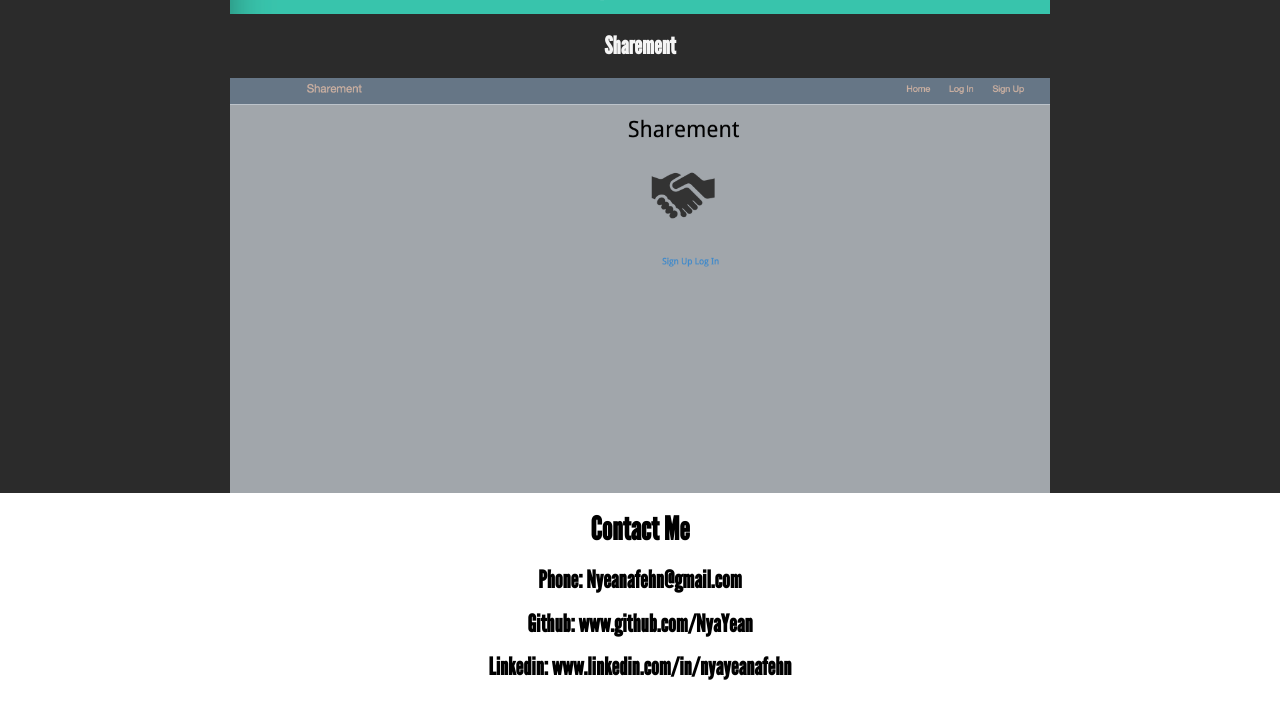
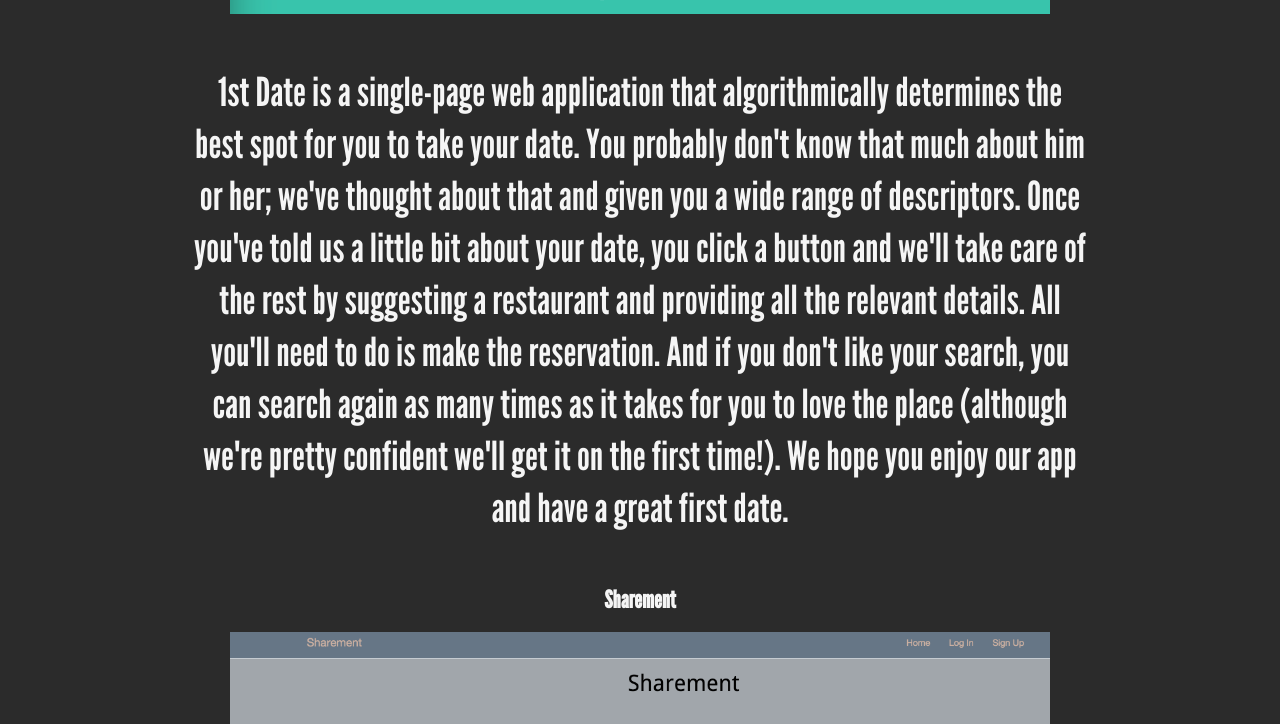
Before and after one commit to NyaYean/NyaYean.github.io, a plain HTML site: page index.html in a window 1280 px wide. Shown: the part 1271-1995 px from the top of the page. Before the commit the page ends 1970 px from the top, so only its background shows below. Drawn offline with Linux system fonts and the light colour scheme.

Commit message:
Corrected width for text

```diff
--- a/index.html
+++ b/index.html
@@ -21,15 +21,21 @@
 
 		<h2>1stDate</h2>
 		<img class="proj-img" src="1stdates.png" alt="1stdate picture" width="100%">
+		<p class = "description"> 1st Date is a single-page web application that algorithmically determines the best spot for you to take your date. You probably don't know that much about him or her; we've thought about that and given you a wide range of descriptors. Once you've told us a little bit about your date, you click a button and we'll take care of the rest by suggesting a restaurant and providing all the relevant details. All you'll need to do is make the reservation. And if you don't like your search, you can search again as many times as it takes for you to love the place (although we're pretty confident we'll get it on the first time!). We hope you enjoy our app and have a great first date.</p>
 
 		<h2>Sharement</h2>
 		<img class="proj-img" src='Sharement.png' alt='sharement picture' width="100%">
+		<p class = "description"> The app is focused on allowing users to create and save "agreements" to their own account. For example, if Bob and Larry agree on contributing $50 towards buying a new couch, Bob or Larry can record this agreement in Sharement to track it.</p>
 	</div>
 
 	<div class="contact" id="slide4">
 		<h1>Contact Me</h1>
 		<h2> Phone: Nyeanafehn@gmail.com </h2>
 		<h2> Github: www.github.com/NyaYean</h2>
+		 <div class="symbols">
+			<img src= "GitHub-Mark.png">
+		 </div>
+
 		<h2> Linkedin: www.linkedin.com/in/nyayeanafehn
 	</div>
 </body>
--- a/stylesheet.css
+++ b/stylesheet.css
@@ -7,6 +7,11 @@ html, body{
 	border: 100%;
 	margin: 0;
 	padding:0;
+}
+
+h1 {
+	margin-left: 15%;
+  margin-right: 15%;
 }
 
 body {
@@ -46,6 +51,15 @@ html {
   color: whitesmoke;
 
 }
+
+.description {
+	font-size: 2.5em;
+  line-height: 1.3em;
+  padding: 1% 0;
+  display: block;
+  margin-left: 15%;
+  margin-right: 15%;
+}
 .contact {
 
 }
```
Also changed, not shown: GitHub-Mark.png (added).
